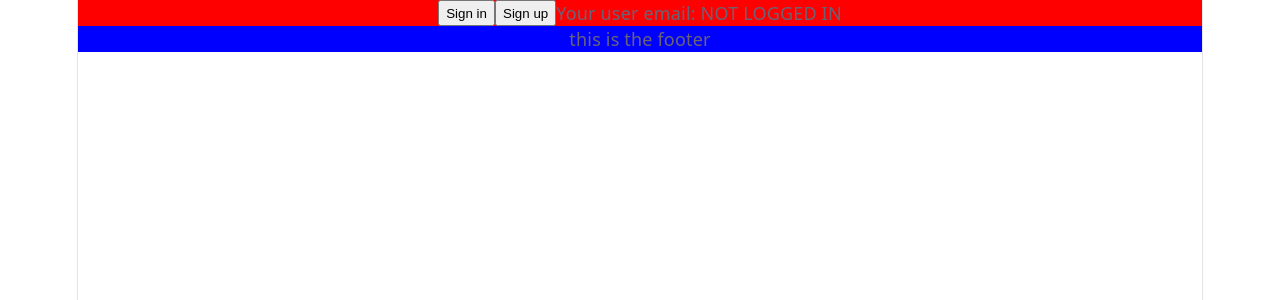
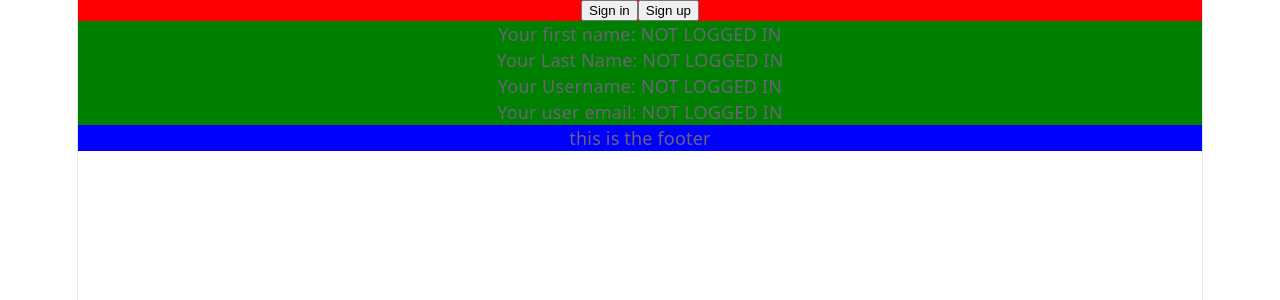
Before and after one commit to aaaventura/recipe-manager-website-2, a React (Vite) app in the folder client/: page /clerksupabasetest in a window 1280 px wide. Shown: the top 300 px of the page. Built offline with nearby package versions, Linux system fonts and the light colour scheme; no server answers.

Commit message:
working clerk variable pull

```diff
--- a/client/src/App.tsx
+++ b/client/src/App.tsx
@@ -8,6 +8,7 @@ import { Routes, Route } from 'react-router-dom'
 import Homepage from './pages/homepage'
 import RecipeDirectory from './pages/recipe-directory'
 import ProfilePage from './pages/profile'
+import TestingClerkSupabase from './pages/clerksupabasetest'
 
 
 
@@ -25,6 +26,7 @@ function App() {
 
           <Route path='/recipes' element={<RecipeDirectory />} />
           <Route path='/userdashboard' element={<ProfilePage /> } />
+          <Route path='/clerksupabasetest' element={<TestingClerkSupabase/> } />
           {/* next ones to make:  user dashboard, recipe page, only recipes made by the user can be modified.*/}
         </Routes>
 
--- a/client/src/components/header.tsx
+++ b/client/src/components/header.tsx
@@ -1,22 +1,14 @@
-import { useAuth, SignedIn, SignedOut, UserButton, SignInButton, SignUpButton } from "@clerk/clerk-react";
+import { SignedIn, SignedOut, UserButton, SignInButton, SignUpButton } from "@clerk/clerk-react";
 import { NavLink } from "react-router-dom";
-import { useState } from "react";
 
 
-const supabaseUrl = import.meta.env.VITE_SUPABASE_URL;
-const supabaseAnonKey = import.meta.env.VITE_SUPABASE_ANON_KEY;
 
 
 
 export function Header(){
-    const { sessionClaims } = useAuth();
-
-/*
-    testing gathering clerk token first.
 
 
-*/
-    const email = sessionClaims?.email;
+
 
 
 
@@ -43,10 +35,11 @@ export function Header(){
                     <NavLink to={"/"}> HOME </NavLink>
                     <NavLink to={"/recipes"}>RECIPES</NavLink>
                     <NavLink to={"/userdashboard"}>USER</NavLink>
+                    <NavLink to={"/clerksupabasetest"}>TEST</NavLink>
                 </nav>
             </SignedIn>
 
-            <p>Your user email: {email ?? "NOT LOGGED IN"} </p>
+
 
         </header>
 
--- /dev/null
+++ b/client/src/pages/clerksupabasetest.tsx
@@ -0,0 +1,38 @@
+
+import { useAuth } from "@clerk/clerk-react";
+
+
+
+const supabaseUrl = import.meta.env.VITE_SUPABASE_URL;
+const supabaseAnonKey = import.meta.env.VITE_SUPABASE_ANON_KEY;
+
+
+
+
+
+export default function TestingClerkSupabase (){
+
+    const { sessionClaims } = useAuth();
+
+    // testing gathering clerk token first.
+    const first_name = sessionClaims?.first_name;
+    const last_name = sessionClaims?.last_name;
+    const username = sessionClaims?.username;
+    const email = sessionClaims?.email;
+
+
+    //using those clerk data to input into supabase?
+
+
+
+
+    return(
+        <>
+            <p>Your first name: {first_name ?? "NOT LOGGED IN"}</p>
+            <p>Your Last Name: {last_name ?? "NOT LOGGED IN"} </p>
+            <p>Your Username: {username ?? "NOT LOGGED IN"}</p>
+            <p>Your user email: {email ?? "NOT LOGGED IN"} </p>
+
+        </>
+    )
+}
--- a/client/src/pages/homepage.tsx
+++ b/client/src/pages/homepage.tsx
@@ -23,7 +23,7 @@ export default function Homepage() {
 
   console.log("render, categories =", categories);
 
-  // // function here to GET the data from api
+  // function here to GET the data from api
   useEffect(() => {
 
     // call api
```
